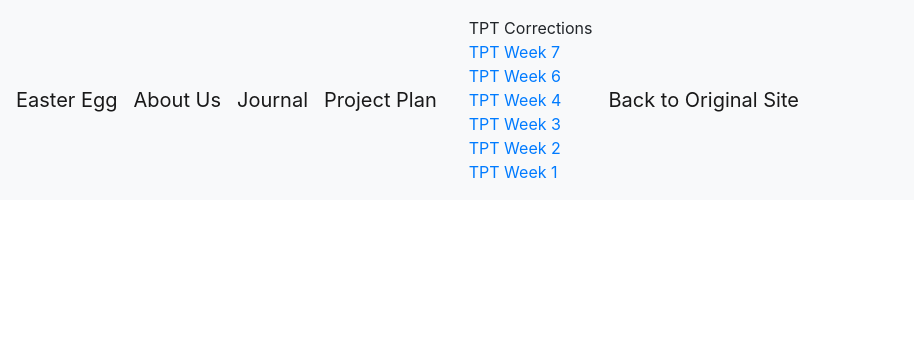
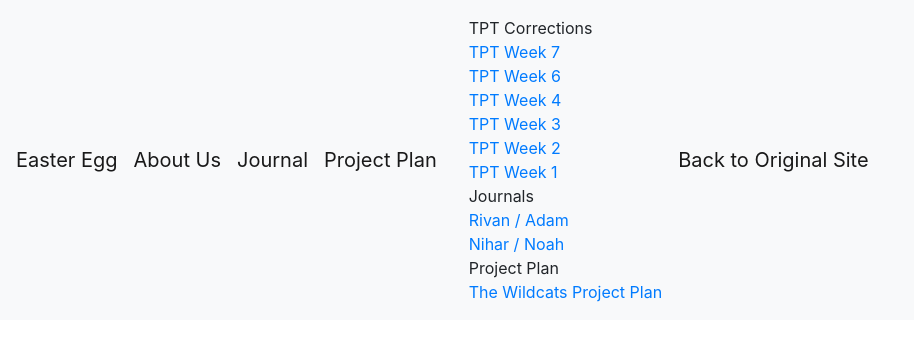
Before and after one commit to NoahPidding/CollegeBoardProject, a Flask app: template templates/easteregg.html in a window 1280 px wide. Shown: the top 341 px of the page, without its empty margins (0-914 px from the left). Run offline with Flask 2, Linux system fonts and the light colour scheme; the template is opened without the code that fills it, so the values that code supplies are empty; some libraries are stand-ins or nearby versions.

Commit message:
Links to Journals / Project Plan

```diff
--- a/templates/easteregg.html
+++ b/templates/easteregg.html
@@ -30,6 +30,18 @@
             <br/>
             <a class="dropdown-link" href = "https://docs.google.com/document/d/1IYVHVoNcblzkOa7R7giJApbt1mWa-OSjLnrQa-o69OU/edit?usp=sharing"><span>TPT Week 1</span></a>
         </div>
+        <span>Journals</span>
+        <div class="dropdown-content-mine">
+            <a class="dropdown-link" href = "https://docs.google.com/document/d/1C3TsZwn3UGZbvlZ6PIj3n9DsMxuz4hoh0jmBhIoRtVs/edit#heading=h.sm03aedygn6q"><span>Rivan / Adam</span></a>
+            <br/>
+            <a class="dropdown-link" href = "https://docs.google.com/document/d/1AKb0VsCSirWAwY-YU20wCJV97-eVj4Qv6zsYP3wisPI/edit"><span>Nihar / Noah</span></a>
+            <br/>
+        </div>
+        <span>Project Plan</span>
+        <div class="dropdown-content-mine">
+            <a class="dropdown-link" href = "https://docs.google.com/document/d/1BwrLotvabNXMWuHMsrePWA0r2USNPfR9TTbbI6gdCSU/edit"><span>The Wildcats Project Plan</span></a>
+            <br/>
+        </div>
     </div>
     <a class="navbar-brand" href="/">Back to Original Site</a>
 </nav>
```
